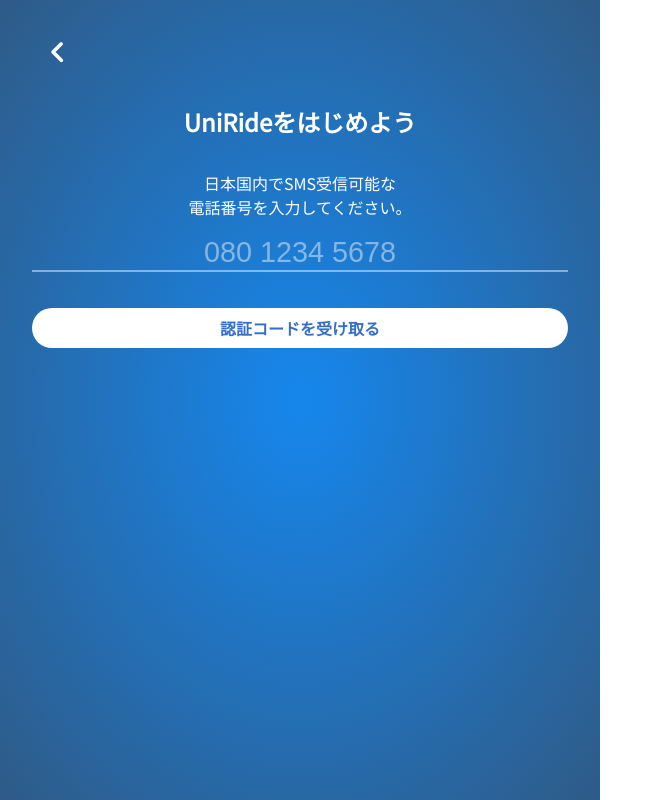
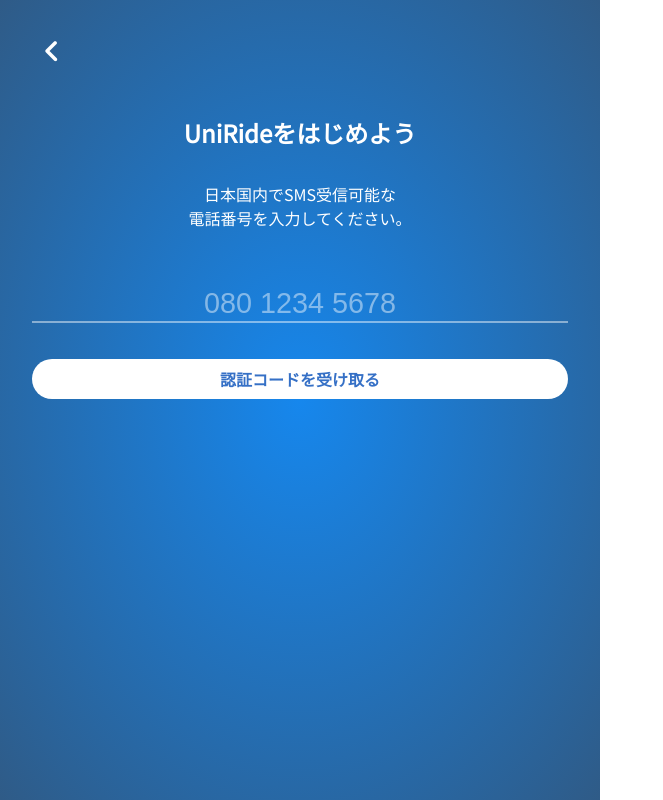
Before and after one commit to IkuakiR/2023Sic, a Next.js app in the folder src/: page /smartphoneApp/startPage/accountRegistration in a window 1280 px wide. Shown: the whole page, without its empty margins (0-663 px from the left). Built offline with nearby package versions, Linux system fonts and the light colour scheme.

Commit message:
アカウント登録画面修正

```diff
--- a/src/pages/smartphoneApp/startPage/accountRegistration/index.tsx
+++ b/src/pages/smartphoneApp/startPage/accountRegistration/index.tsx
@@ -1,14 +1,36 @@
 import { Frame } from '@/components/smartphoneApp/common/Frame'
+import { useState } from 'react'
 import Button from '@/components/smartphoneApp/common/Button'
 import style from '@/styles/components/smartphoneApp/startPage/accountRegistration/account.module.css'
 
 function PhoneNumber() {
+    const [phoneNumber, setPhoneNumber] = useState('');
+
+    const handleInputChange = (e) => {
+        let input = e.target.value;
+        // 半角数字のみを取得
+        input = input.replace(/[^\d]/g, '');
+
+        // フォーマット: "080 1234 5678"
+        if (input.length >= 4) {
+            input = input.slice(0, 3) + ' ' + input.slice(3);
+        }
+        if (input.length >= 9) {
+            input = input.slice(0, 8) + ' ' + input.slice(8);
+        }
+
+        setPhoneNumber(input);
+    };
+
     return (
         <div className={style.wrap}>
             <h2 className={style.title}>UniRideをはじめよう</h2>
             <p className={style.text}>日本国内でSMS受信可能な<br />
                 電話番号を入力してください。</p>
-            <input type="text" placeholder='080 1234 5678' className={style.phoneNumber} />
+            <input type="number"
+                value={phoneNumber}
+                onChange={handleInputChange}
+                placeholder="080 1234 5678" className={style.phoneNumber} />
             <Button disabled={false} text={'認証コードを受け取る'} mainColor={false} link={''} />
         </div>
     )
--- a/src/styles/components/smartphoneApp/startPage/accountRegistration/account.module.css
+++ b/src/styles/components/smartphoneApp/startPage/accountRegistration/account.module.css
@@ -1,5 +1,6 @@
 .wrap {
     color: #fff;
+    margin-top: 3rem;
 }
 
 .wrap .title {
@@ -12,10 +13,17 @@
     text-align: center;
 }
 
+.wrap input[type="number"]::-webkit-outer-spin-button,
+.wrap input[type="number"]::-webkit-inner-spin-button {
+    -webkit-appearance: none;
+    margin: 0;
+}
+
 .wrap .phoneNumber {
+    appearance: none;
     display: block;
     width: calc(100% - 4rem);
-    margin: 0 auto 2.25rem;
+    margin: 3.5rem auto 2.25rem;
     background: none;
     border: none;
     border-bottom: 2px solid #ffffff75;
@@ -32,6 +40,7 @@
 }
 
 .prev {
+    padding: 0;
     background: none;
     border: none;
     color: #fff;
```
